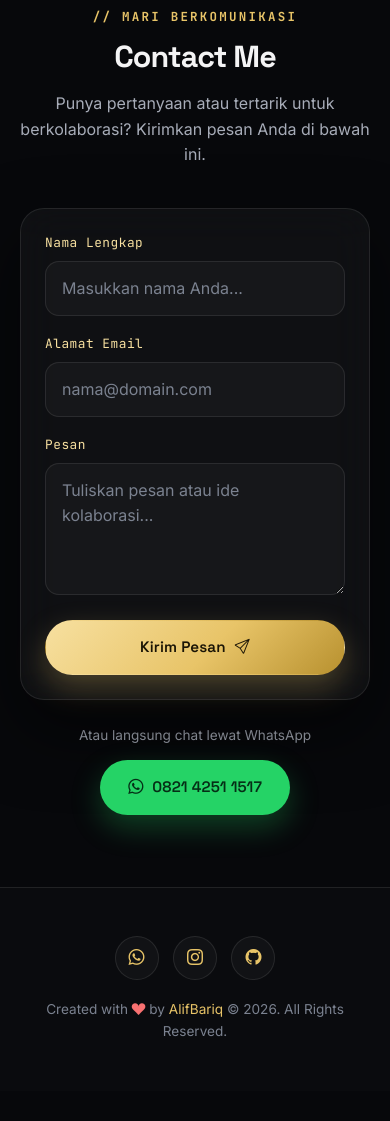
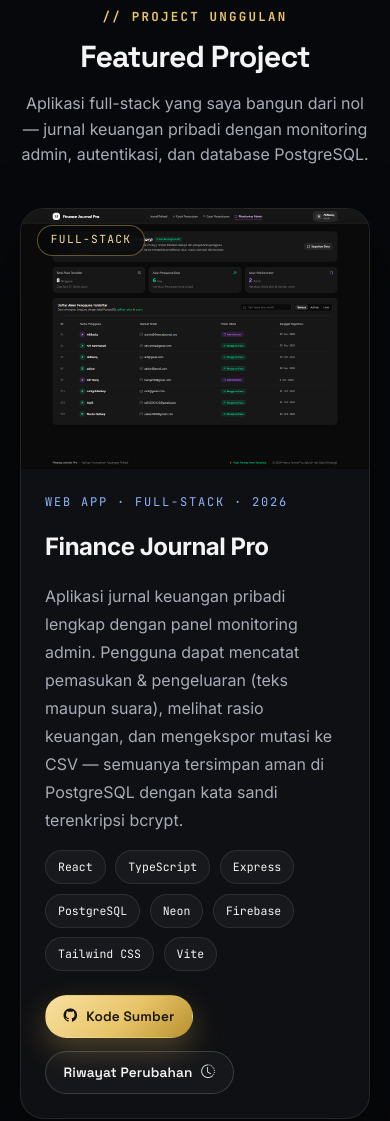
Before and after one commit to bariqal38-Fx/Bariqal38-Fx.github.io, a plain HTML site: page index.html in a window 390 px wide. Shown: the part 7872-8993 px from the top of the page. Before the commit the page ends 8963 px from the top, so only its background shows below. Drawn offline with nearby package versions, Linux system fonts and the light colour scheme.

Commit message:
Tambah section Featured Project (Finance Journal Pro)

```diff
--- a/assets/css/style.css
+++ b/assets/css/style.css
@@ -820,6 +820,86 @@ button {
     line-height: 1.65;
 }
 
+/* --- Project Unggulan (Featured) --- */
+.featured-card {
+    display: grid;
+    overflow: hidden;
+    border: 1px solid var(--border);
+    border-radius: var(--radius-xl);
+    background: var(--surface);
+    box-shadow: var(--shadow-lg);
+    transition: border-color .45s var(--ease), transform .45s var(--ease);
+}
+.featured-card:hover {
+    border-color: rgba(232,196,104,.4);
+    transform: translateY(-4px);
+}
+@media (min-width: 992px) {
+    .featured-card { grid-template-columns: 1.15fr .85fr; }
+}
+
+.featured-media {
+    position: relative;
+    min-height: 260px;
+    overflow: hidden;
+    background: var(--bg-soft);
+}
+.featured-media img {
+    width: 100%;
+    height: 100%;
+    object-fit: cover;
+    object-position: top center;
+    transition: transform .6s var(--ease);
+}
+.featured-card:hover .featured-media img { transform: scale(1.04); }
+.featured-tag {
+    position: absolute;
+    top: 1rem;
+    left: 1rem;
+    z-index: 1;
+    padding: .35rem .8rem;
+    border: 1px solid rgba(232,196,104,.4);
+    border-radius: 999px;
+    background: rgba(7,8,11,.8);
+    -webkit-backdrop-filter: blur(8px);
+    backdrop-filter: blur(8px);
+    color: var(--gold-2);
+    font-family: var(--font-mono);
+    font-size: .7rem;
+    letter-spacing: .12em;
+    text-transform: uppercase;
+}
+
+.featured-body {
+    display: flex;
+    flex-direction: column;
+    gap: 1rem;
+    padding: clamp(1.5rem, 4vw, 2.5rem);
+}
+.featured-kicker {
+    font-family: var(--font-mono);
+    font-size: .75rem;
+    letter-spacing: .15em;
+    text-transform: uppercase;
+    color: var(--cool);
+}
+.featured-body h3 {
+    font-size: clamp(1.5rem, 3vw, 2rem);
+    letter-spacing: -.02em;
+}
+.featured-desc {
+    color: var(--muted);
+    line-height: 1.75;
+}
+.featured-body .badges { justify-content: flex-start; }
+.featured-actions {
+    display: flex;
+    flex-wrap: wrap;
+    gap: .8rem;
+    margin-top: auto;
+    padding-top: .5rem;
+}
+
 /* ==========================================================================
    11. FORM KONTAK
    ========================================================================== */
--- a/assets/js/data.js
+++ b/assets/js/data.js
@@ -133,5 +133,16 @@ const PORTFOLIO = {
                 img: 'Unik/trade3.jpeg'
             }
         ]
+    },
+
+    /* Project unggulan yang ditampilkan di portofolio */
+    featured: {
+        title: 'Finance Journal Pro',
+        kicker: 'Web App · Full-Stack · 2026',
+        desc: 'Aplikasi jurnal keuangan pribadi lengkap dengan panel monitoring admin. Pengguna dapat mencatat pemasukan & pengeluaran (teks maupun suara), melihat rasio keuangan, dan mengekspor mutasi ke CSV — semuanya tersimpan aman di PostgreSQL dengan kata sandi terenkripsi bcrypt.',
+        img: 'work/finance-journal-pro.png',
+        tag: 'Full-Stack',
+        stack: ['React', 'TypeScript', 'Express', 'PostgreSQL', 'Neon', 'Firebase', 'Tailwind CSS', 'Vite'],
+        repo: 'https://github.com/bariqal38-Fx/finance'
     }
 };
--- a/assets/js/main.js
+++ b/assets/js/main.js
@@ -118,11 +118,43 @@
         }
     }
 
+    function renderFeatured(item) {
+        const mount = $('#featuredProject');
+        if (!mount) return;
+
+        mount.innerHTML = `
+            <article class="featured-card reveal">
+                <a class="featured-media" href="${item.repo}" target="_blank" rel="noopener noreferrer"
+                   aria-label="Buka project ${item.title}">
+                    <img src="${item.img}" alt="Tampilan ${item.title}" loading="lazy" decoding="async" data-fallback>
+                    <span class="featured-tag">${item.tag}</span>
+                </a>
+                <div class="featured-body">
+                    <p class="featured-kicker">${item.kicker}</p>
+                    <h3>${item.title}</h3>
+                    <p class="featured-desc">${item.desc}</p>
+                    <div class="badges">
+                        ${item.stack.map((tech) => `<span class="badge">${tech}</span>`).join('')}
+                    </div>
+                    <div class="featured-actions">
+                        <a class="btn btn--primary btn--sm" href="${item.repo}" target="_blank" rel="noopener noreferrer">
+                            <i class="bi bi-github" aria-hidden="true"></i> Kode Sumber
+                        </a>
+                        <a class="btn btn--ghost btn--sm" href="${item.repo}/issues" target="_blank" rel="noopener noreferrer">
+                            Riwayat Perubahan <i class="bi bi-clock-history" aria-hidden="true"></i>
+                        </a>
+                    </div>
+                </div>
+            </article>
+        `;
+    }
+
     function renderAll() {
         renderAbout(PORTFOLIO.about);
         renderCertificates(PORTFOLIO.certificates);
         renderProjects(PORTFOLIO.projects);
         renderTrading(PORTFOLIO.trading);
+        renderFeatured(PORTFOLIO.featured);
         watchImages();
     }
 
--- a/index.html
+++ b/index.html
@@ -196,6 +196,24 @@
             </div>
         </section>
 
+        <!-- ===================== FEATURED PROJECT ===================== -->
+        <section class="section" id="project" aria-labelledby="project-title">
+            <div class="container">
+                <div class="section-head">
+                    <p class="eyebrow">// Project Unggulan</p>
+                    <h2 class="section-title" id="project-title">Featured Project</h2>
+                    <p class="section-sub">
+                        Aplikasi full-stack yang saya bangun dari nol — jurnal keuangan pribadi
+                        dengan monitoring admin, autentikasi, dan database PostgreSQL.
+                    </p>
+                    <span class="title-line" aria-hidden="true"></span>
+                </div>
+
+                <!-- Kartu project di-render dari assets/js/data.js -->
+                <div id="featuredProject"></div>
+            </div>
+        </section>
+
         <!-- ===================== CONTACT ===================== -->
         <section class="section" id="contact" aria-labelledby="contact-title">
             <div class="container">
```
Also changed, not shown: work/finance-journal-pro.png (added).
